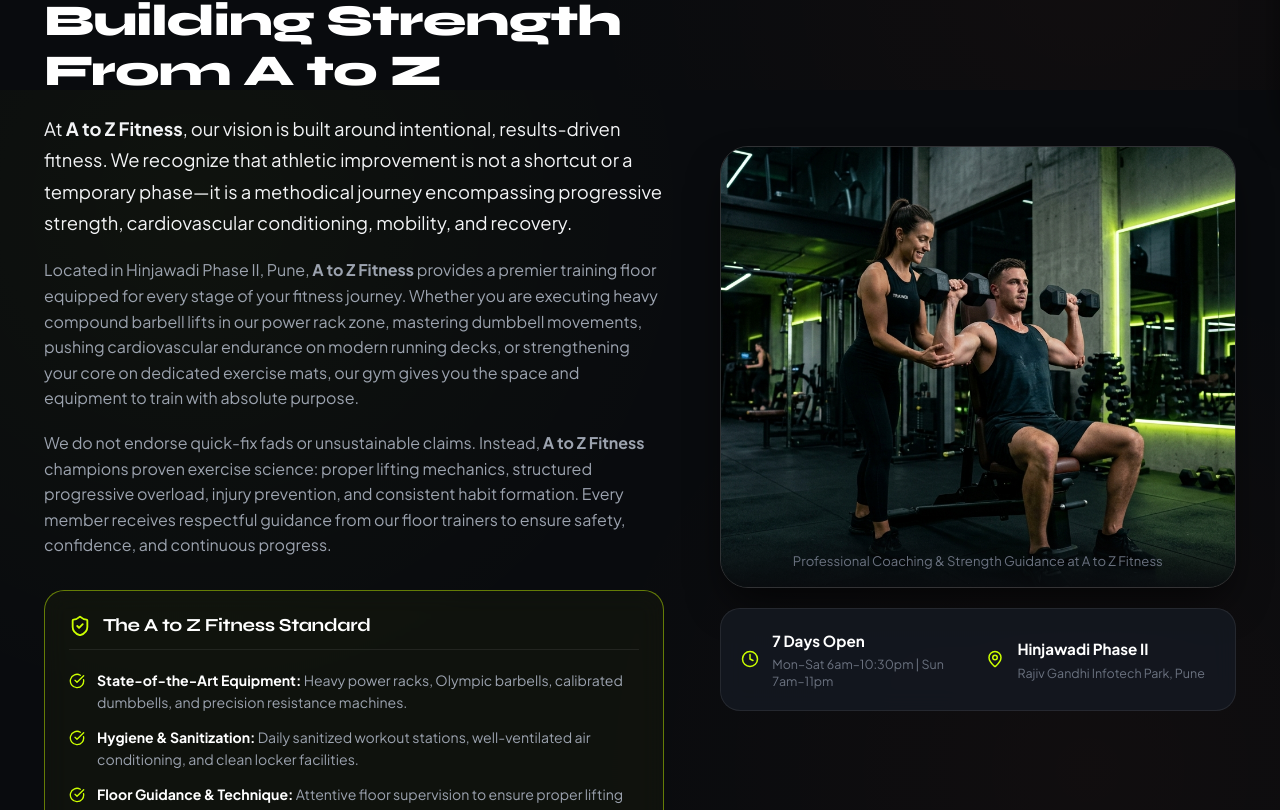
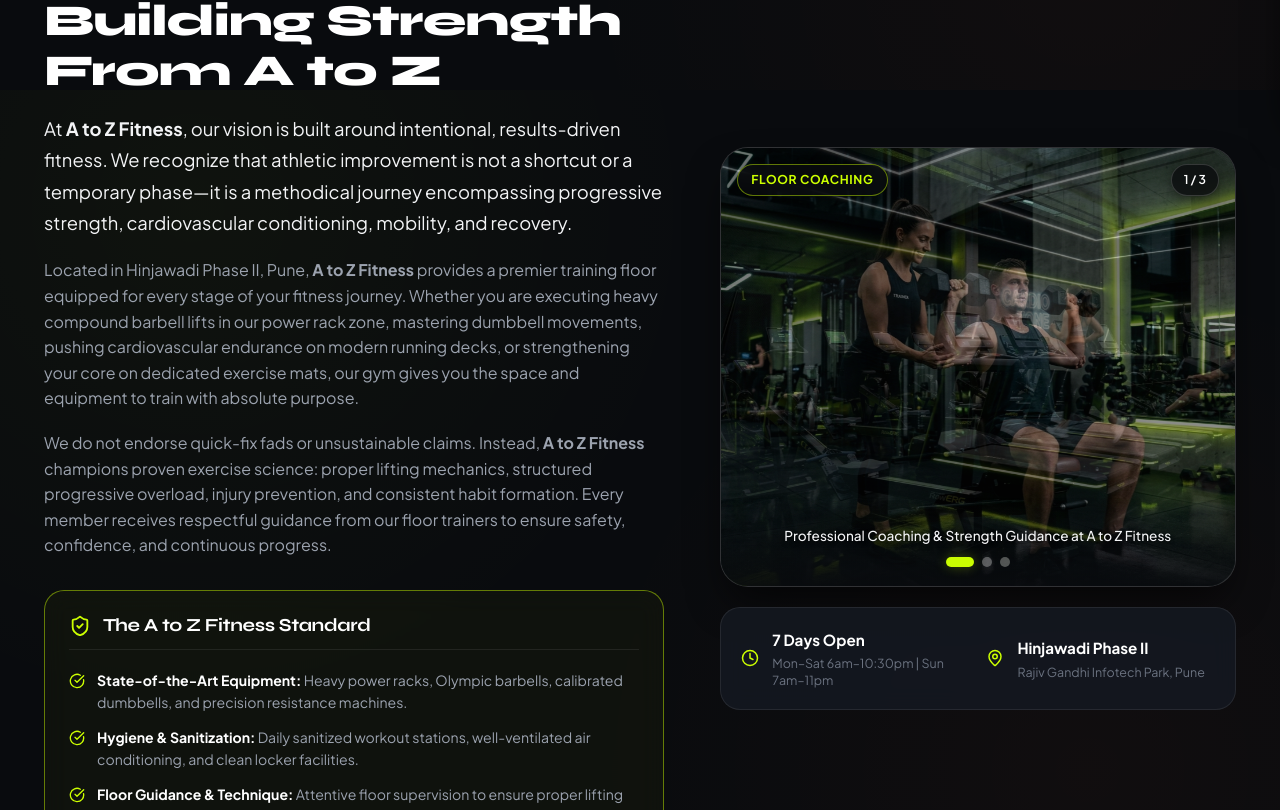
Before and after one commit to GamotechRepositories/AtoZFitness, a React (Vite) app: page /about in a window 1280 px wide. Shown: the part 710-1520 px from the top of the page. Built offline with nearby package versions, Linux system fonts and the light colour scheme.

Commit message:
feat: add 3-image stepped slideshow with 2-second pause and controls to About page

```diff
--- a/src/pages/About.css
+++ b/src/pages/About.css
@@ -86,30 +86,176 @@
   margin-top: 3px;
 }
 
-.about-image-card {
+/* Slideshow Container */
+.slideshow-container {
   position: relative;
   border-radius: var(--radius-xl);
   overflow: hidden;
   border: 1px solid var(--border-medium);
   box-shadow: var(--shadow-lg);
+  background: #090b0e;
+  height: 440px;
+}
+
+.slideshow-track {
+  position: relative;
+  width: 100%;
+  height: 100%;
+}
+
+.slideshow-slide {
+  position: absolute;
+  inset: 0;
+  opacity: 0;
+  visibility: hidden;
+  transition: opacity 0.5s ease-in-out, visibility 0.5s ease-in-out, transform 0.6s ease;
+  transform: scale(1.02);
+}
+
+.slideshow-slide.slide-active {
+  opacity: 1;
+  visibility: visible;
+  transform: scale(1);
 }
 
 .about-story-img {
   width: 100%;
-  height: 440px;
+  height: 100%;
   object-fit: cover;
+  display: block;
 }
 
-.about-img-caption {
+/* Slideshow Top Bar with Category Tag & Counter */
+.slideshow-top-bar {
+  position: absolute;
+  top: 1rem;
+  left: 1rem;
+  right: 1rem;
+  display: flex;
+  justify-content: space-between;
+  align-items: center;
+  z-index: 5;
+  pointer-events: none;
+}
+
+.slideshow-tag-badge {
+  background: rgba(9, 11, 14, 0.78);
+  backdrop-filter: blur(8px);
+  -webkit-backdrop-filter: blur(8px);
+  border: 1px solid var(--border-accent);
+  color: var(--accent-primary);
+  font-size: 0.76rem;
+  font-weight: 700;
+  padding: 0.35rem 0.85rem;
+  border-radius: var(--radius-full);
+  text-transform: uppercase;
+  letter-spacing: 0.05em;
+  box-shadow: 0 4px 12px rgba(0, 0, 0, 0.4);
+}
+
+.slideshow-counter-badge {
+  background: rgba(9, 11, 14, 0.78);
+  backdrop-filter: blur(8px);
+  -webkit-backdrop-filter: blur(8px);
+  border: 1px solid var(--border-medium);
+  color: var(--text-white);
+  font-size: 0.76rem;
+  font-weight: 600;
+  padding: 0.35rem 0.75rem;
+  border-radius: var(--radius-full);
+  box-shadow: 0 4px 12px rgba(0, 0, 0, 0.4);
+}
+
+/* Slideshow Arrow Navigation */
+.slideshow-arrow-btn {
+  position: absolute;
+  top: 50%;
+  transform: translateY(-50%);
+  width: 42px;
+  height: 42px;
+  border-radius: var(--radius-full);
+  background: rgba(9, 11, 14, 0.72);
+  backdrop-filter: blur(8px);
+  -webkit-backdrop-filter: blur(8px);
+  border: 1px solid var(--border-medium);
+  color: var(--text-white);
+  display: flex;
+  align-items: center;
+  justify-content: center;
+  cursor: pointer;
+  z-index: 6;
+  opacity: 0;
+  transition: all var(--transition-fast);
+}
+
+.slideshow-container:hover .slideshow-arrow-btn {
+  opacity: 1;
+}
+
+.arrow-prev {
+  left: 0.85rem;
+}
+
+.arrow-next {
+  right: 0.85rem;
+}
+
+.slideshow-arrow-btn:hover {
+  background: var(--accent-primary);
+  color: #090b0e;
+  border-color: var(--accent-primary);
+  box-shadow: 0 0 16px var(--accent-glow);
+}
+
+/* Slideshow Bottom Overlay: Caption & Indicator Dots */
+.slideshow-bottom-overlay {
   position: absolute;
   bottom: 0;
   left: 0;
   right: 0;
-  padding: 1rem 1.25rem;
-  background: linear-gradient(180deg, transparent 0%, rgba(9, 11, 14, 0.92) 100%);
-  font-size: 0.82rem;
-  color: var(--text-dim);
+  padding: 1.75rem 1.25rem 1.15rem 1.25rem;
+  background: linear-gradient(180deg, transparent 0%, rgba(9, 11, 14, 0.94) 100%);
+  display: flex;
+  flex-direction: column;
+  gap: 0.75rem;
+  z-index: 5;
+}
+
+.slideshow-caption-text {
+  font-size: 0.85rem;
+  color: #f3f4f6;
   text-align: center;
+  line-height: 1.45;
+  font-weight: 500;
+  text-shadow: 0 2px 4px rgba(0, 0, 0, 0.8);
+}
+
+.slideshow-dots {
+  display: flex;
+  justify-content: center;
+  align-items: center;
+  gap: 0.5rem;
+}
+
+.slideshow-dot {
+  width: 10px;
+  height: 10px;
+  border-radius: var(--radius-full);
+  background: rgba(255, 255, 255, 0.3);
+  border: none;
+  cursor: pointer;
+  padding: 0;
+  transition: all 0.35s cubic-bezier(0.4, 0, 0.2, 1);
+}
+
+.slideshow-dot:hover {
+  background: rgba(255, 255, 255, 0.7);
+}
+
+.slideshow-dot.dot-active {
+  width: 28px;
+  background: var(--accent-primary);
+  box-shadow: 0 0 12px var(--accent-glow);
 }
 
 /* Quick Stats below image */
--- a/src/pages/About.jsx
+++ b/src/pages/About.jsx
@@ -1,4 +1,4 @@
-import React from 'react';
+import React, { useState, useEffect } from 'react';
 import { Link } from 'react-router-dom';
 import {
   Dumbbell,
@@ -14,16 +14,63 @@
   Clock,
   MapPin,
   MessageCircle,
-  Phone
+  Phone,
+  ChevronLeft,
+  ChevronRight
 } from 'lucide-react';
 import { brandInfo, proposedPrograms } from '../data/gymData';
 import coachingImg from '../assets/images/coaching.jpg';
+import weightsImg from '../assets/images/weights.jpg';
+import cardioImg from '../assets/images/cardio.jpg';
 import './About.css';
 
 export default function About() {
   const whatsappUrl = `https://wa.me/${brandInfo.contactPlaceholders.whatsappRaw}?text=${encodeURIComponent(
     `Hi ${brandInfo.name}, I would like to enquire about membership and training facilities.`
   )}`;
+
+  // 3-Image Slideshow Configuration
+  const aboutSlides = [
+    {
+      image: coachingImg,
+      alt: `Professional Coaching & Strength Guidance at ${brandInfo.name}`,
+      tag: "Floor Coaching",
+      caption: `Professional Coaching & Strength Guidance at ${brandInfo.name}`
+    },
+    {
+      image: weightsImg,
+      alt: `Free Weights & Resistance Floor at ${brandInfo.name}`,
+      tag: "Free Weights Zone",
+      caption: `Precision Free Weights & Dumbbell Training Floor at ${brandInfo.name}`
+    },
+    {
+      image: cardioImg,
+      alt: `Cardio Conditioning & Running Arena at ${brandInfo.name}`,
+      tag: "Cardio Arena",
+      caption: `Cardio Conditioning Decks & Endurance Arena at ${brandInfo.name}`
+    }
+  ];
+
+  const [currentSlide, setCurrentSlide] = useState(0);
+  const [isPaused, setIsPaused] = useState(false);
+
+  // Stepped slideshow: pauses for ~2 seconds on each slide, then advances
+  useEffect(() => {
+    if (isPaused) return;
+    const interval = setInterval(() => {
+      setCurrentSlide((prev) => (prev + 1) % aboutSlides.length);
+    }, 2200); // 2.2 seconds pause per slide
+
+    return () => clearInterval(interval);
+  }, [isPaused, aboutSlides.length]);
+
+  const nextSlide = () => {
+    setCurrentSlide((prev) => (prev + 1) % aboutSlides.length);
+  };
+
+  const prevSlide = () => {
+    setCurrentSlide((prev) => (prev - 1 + aboutSlides.length) % aboutSlides.length);
+  };
 
   return (
     <div className="about-page">
@@ -86,14 +133,70 @@
             </div>
 
             <div className="about-story-media">
-              <div className="about-image-card">
-                <img
-                  src={coachingImg}
-                  alt={`Athletic training and guidance at ${brandInfo.name}`}
-                  className="about-story-img"
-                />
-                <div className="about-img-caption">
-                  <span>Professional Coaching & Strength Guidance at {brandInfo.name}</span>
+              {/* Stepped Slideshow (3 images with pause and transition) */}
+              <div
+                className="about-image-card slideshow-container"
+                onMouseEnter={() => setIsPaused(true)}
+                onMouseLeave={() => setIsPaused(false)}
+                aria-label={`${brandInfo.name} Facility Tour Slideshow`}
+              >
+                <div className="slideshow-track">
+                  {aboutSlides.map((slide, idx) => (
+                    <div
+                      key={idx}
+                      className={`slideshow-slide ${idx === currentSlide ? 'slide-active' : ''}`}
+                      aria-hidden={idx !== currentSlide}
+                    >
+                      <img
+                        src={slide.image}
+                        alt={slide.alt}
+                        className="about-story-img"
+                        loading={idx === 0 ? "eager" : "lazy"}
+                      />
+                    </div>
+                  ))}
+                </div>
+
+                {/* Top Overlay: Tag & Slide Counter */}
+                <div className="slideshow-top-bar">
+                  <span className="slideshow-tag-badge">{aboutSlides[currentSlide].tag}</span>
+                  <span className="slideshow-counter-badge">{currentSlide + 1} / {aboutSlides.length}</span>
+                </div>
+
+                {/* Navigation Arrows */}
+                <button
+                  className="slideshow-arrow-btn arrow-prev"
+                  onClick={prevSlide}
+                  aria-label="Previous slide"
+                  type="button"
+                >
+                  <ChevronLeft size={20} />
+                </button>
+                <button
+                  className="slideshow-arrow-btn arrow-next"
+                  onClick={nextSlide}
+                  aria-label="Next slide"
+                  type="button"
+                >
+                  <ChevronRight size={20} />
+                </button>
+
+                {/* Bottom Overlay: Caption & Dots */}
+                <div className="slideshow-bottom-overlay">
+                  <div className="slideshow-caption-text">
+                    {aboutSlides[currentSlide].caption}
+                  </div>
+                  <div className="slideshow-dots">
+                    {aboutSlides.map((_, idx) => (
+                      <button
+                        key={idx}
+                        className={`slideshow-dot ${idx === currentSlide ? 'dot-active' : ''}`}
+                        onClick={() => setCurrentSlide(idx)}
+                        aria-label={`Go to slide ${idx + 1}`}
+                        type="button"
+                      />
+                    ))}
+                  </div>
                 </div>
               </div>
 
```
